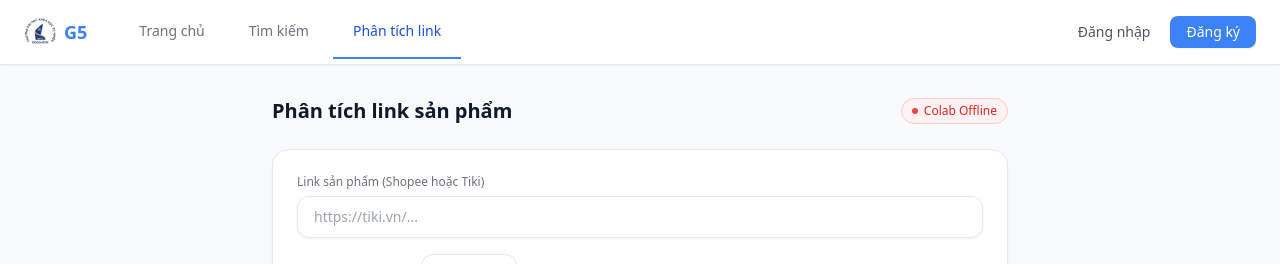
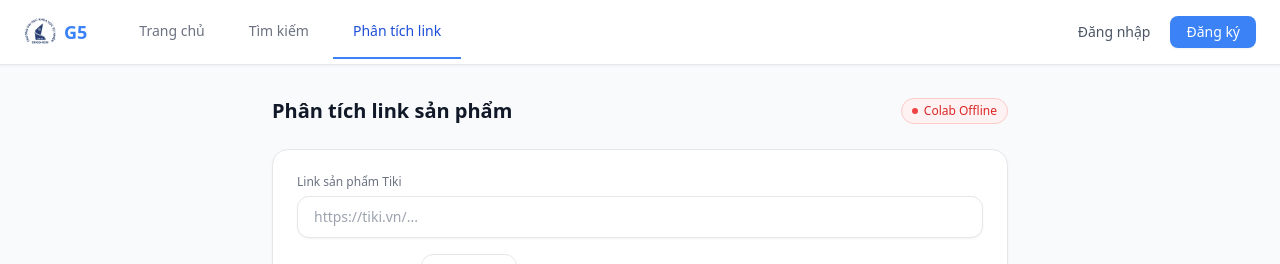
Before and after one commit to ntdat28305/absa-electronics, a React (Vite) app in the folder frontend/: page /analyze in a window 1280 px wide. Shown: the top 264 px of the page. Built offline with nearby package versions, Linux system fonts and the light colour scheme; no server answers.

Commit message:
fix: restrict analyze page to Tiki only (Shopee blocks crawl)

```diff
--- a/frontend/src/pages/Analyze.jsx
+++ b/frontend/src/pages/Analyze.jsx
@@ -11,10 +11,10 @@
   const [device, setDevice] = useState(null);
   const [error, setError] = useState("");
 
-  const isValidUrl = (s) => s.includes("shopee.vn") || s.includes("tiki.vn");
+  const isValidUrl = (s) => s.includes("tiki.vn");
 
   const handleAnalyze = async () => {
-    if (!isValidUrl(url)) { setError("Chỉ hỗ trợ link Shopee hoặc Tiki"); return; }
+    if (!isValidUrl(url)) { setError("Chỉ hỗ trợ link Tiki (Shopee chặn crawl)"); return; }
     setPhase("crawling");
     setError("");
     setDevice(null);
@@ -39,7 +39,7 @@
       </div>
 
       <div className="bg-white border border-gray-200 rounded-2xl shadow-sm p-6 mb-6">
-        <label className="text-xs font-medium text-gray-500 block mb-1.5">Link sản phẩm (Shopee hoặc Tiki)</label>
+        <label className="text-xs font-medium text-gray-500 block mb-1.5">Link sản phẩm Tiki</label>
         <input
           value={url}
           onChange={e => { setUrl(e.target.value); setError(""); }}
```
